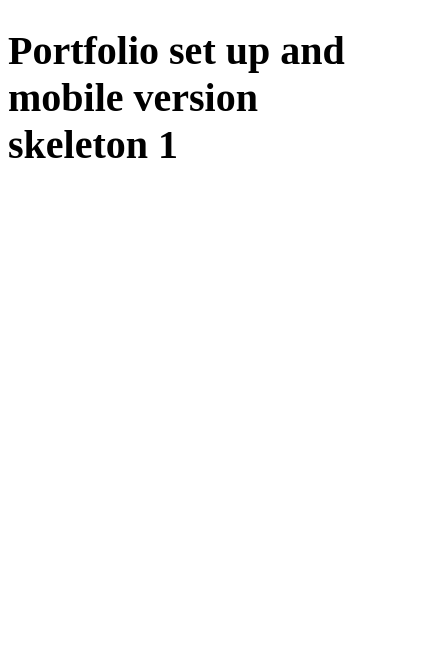
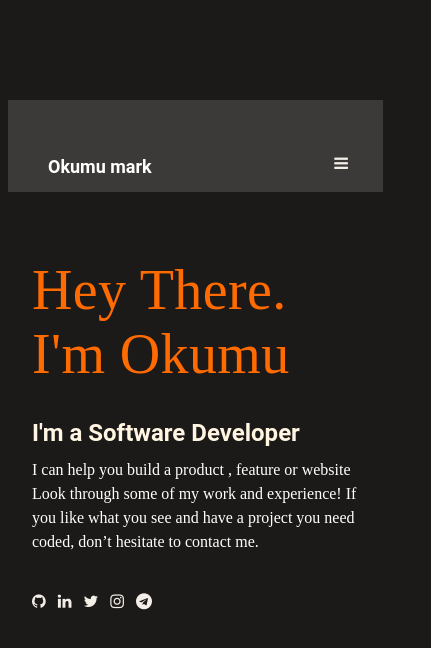
Before and after one commit to marcokumu/Portfolio-Set-up-and-mobile-version-skeleton, a website: page index.html in a window 390 px wide. Shown: the whole page, 431 px wide, since content can reach past the window. Drawn offline with Linux system fonts and the light colour scheme.

Commit message:
mobile-version-skeleton

```diff
--- a/index.html
+++ b/index.html
@@ -6,8 +6,36 @@
     <meta name="viewport" content="width=device-width, initial-scale=1.0" />
     <title>Document</title>
     <link rel="stylesheet" href="style.css" />
+    <link
+      rel="stylesheet"
+      href="https://cdnjs.cloudflare.com/ajax/libs/font-awesome/4.7.0/css/font-awesome.min.css"
+    />
   </head>
   <body>
-    <h1>Portfolio set up and mobile version skeleton 1</h1>
+    <header>
+      <nav class="nav">
+        <ul class="okumu">
+          Okumu mark
+        </ul>
+
+        <i class="fa fa-bars"></i>
+      </nav>
+    </header>
+    <div>
+      <h1>Hey There. I'm Okumu</h1>
+      <h2>I'm a Software Developer</h2>
+
+      <p>
+        I can help you build a product , feature or website Look through some of
+        my work and experience! If you like what you see and have a project you
+        need coded, don’t hesitate to contact me.
+      </p>
+    </div>
+
+    <article class="socials">
+      <i class="fa fa-github"></i>&ensp; <i class="fa fa-linkedin"></i>&ensp;
+      <i class="fa fa-twitter"></i>&ensp; <i class="fa fa-instagram"></i>&ensp;
+      <i class="fa fa-telegram"></i>
+    </article>
   </body>
 </html>
--- a/style.css
+++ b/style.css
@@ -1,3 +1,134 @@
 h1 {
-  font-size: 40px;
+  position: static;
+  width: 327px;
+  height: 124px;
+  left: 24px;
+  top: 120px;
+
+  font-family: "Crete Round";
+  font-style: normal;
+  font-weight: 400;
+  font-size: 56px;
+  line-height: 64px;
+
+  letter-spacing: 0.37px;
+
+  color: #ff6b00;
+
+  height: 124px;
+  width: 327px;
+  left: 24px;
+  top: 120px;
+  border-radius: nullpx;
 }
+h2 {
+  position: static;
+  width: 327px;
+  height: 27px;
+  left: 24px;
+  top: 256px;
+
+  font-family: "Roboto";
+  font-style: normal;
+  font-weight: 700;
+  font-size: 24px;
+  line-height: 32px;
+
+  display: flex;
+  align-items: center;
+
+  color: #fff5e1;
+
+  flex: none;
+  order: 1;
+  flex-grow: 0;
+  margin: 12px 0px;
+}
+.nav {
+  height: 92px;
+  width: 375px;
+  left: 0px;
+  top: 0px;
+  border-radius: 0px;
+
+  position: absolute;
+  width: 375px;
+  height: 92px;
+  left: 0px;
+  top: 0px;
+
+  display: flex;
+
+  background: #3c3a39;
+}
+
+body {
+  display: flex;
+  flex-direction: column;
+  align-items: flex-start;
+  padding: 120px 24px;
+
+  position: absolute;
+  width: 375px;
+  height: 590px;
+  left: 0px;
+  top: 92px;
+
+  background: #1c1a19;
+}
+p {
+  position: static;
+  width: 327px;
+  height: 123px;
+  left: 24px;
+  top: 295px;
+
+  font-family: "Poppins";
+  font-style: normal;
+  font-weight: 400;
+  font-size: 16px;
+  line-height: 24px;
+
+  color: #ffffff;
+
+  flex: none;
+  order: 2;
+  flex-grow: 0;
+  margin: 12px 0px;
+}
+.okumu {
+  font-family: "Roboto";
+  font-style: normal;
+  font-weight: 700;
+  font-size: 18px;
+  line-height: 24px;
+  flex: none;
+  order: 0;
+  flex-grow: 0;
+  margin: 0px 0px;
+  color: #ffffff;
+}
+.fa.fa-bars {
+  color: #f3efe7;
+  position: absolute;
+  top: 55px;
+  right: 35px;
+}
+.fa.fa-bars:hover {
+  color: #ff6b00;
+}
+.socials {
+  color: #f3efe7;
+}
+.socials:hover {
+  color: #ff6b00;
+}
+
+.okumu {
+  position: absolute;
+  top: 55px;
+  left: 0px;
+}
+.okumu:hover {
+  color: #ff6b00;
+}
```
